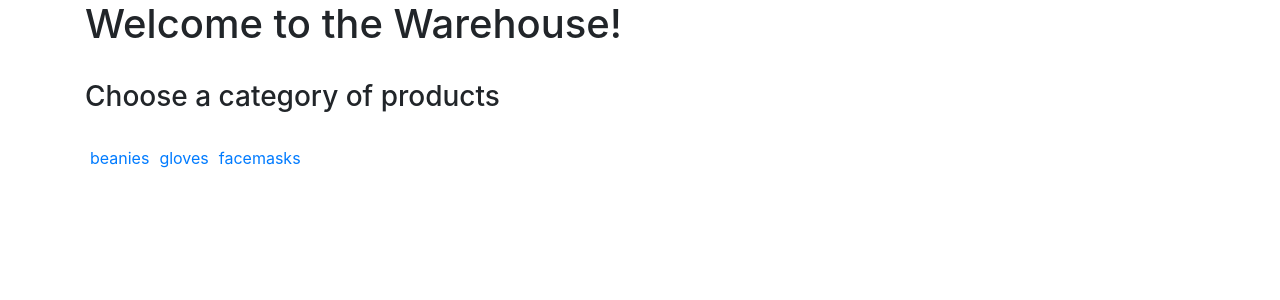
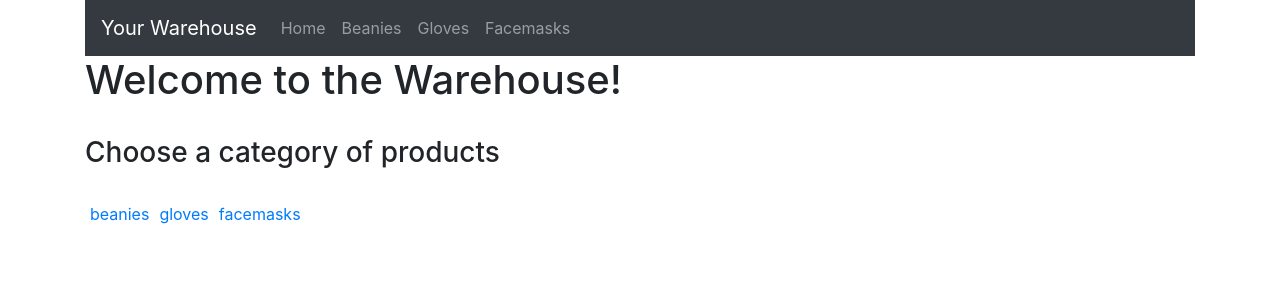
Before and after one commit to AnnaKuokkanen/Reaktor_assignment_frontend, a React (Create React App) app in the folder warehouse/: page / in a window 1280 px wide. Shown: the top 300 px of the page. Built offline with nearby package versions, Linux system fonts and the light colour scheme; no server answers.

Commit message:
Add Navbar and Cards for products

```diff
--- a/warehouse/src/App.js
+++ b/warehouse/src/App.js
@@ -8,6 +8,7 @@ import {
   BrowserRouter as Router,
   Switch, Route, Link
 } from "react-router-dom";
+import { Navbar, Nav } from 'react-bootstrap';
 
 
 const App = () => {
@@ -31,24 +32,24 @@ const App = () => {
 
   return (
     <div className="container">
+      <Navbar bg="dark" variant="dark">
+        <Navbar.Brand href="/">Your Warehouse</Navbar.Brand>
+        <Nav className="mr-auto">
+          <Nav.Link href="/">Home</Nav.Link>
+          <Nav.Link href="beanies">Beanies</Nav.Link>
+          <Nav.Link href="gloves">Gloves</Nav.Link>
+          <Nav.Link href="facemasks">Facemasks</Nav.Link>
+        </Nav>
+      </Navbar>
       <Router>
         <Switch>
           <Route path="/beanies">
-            <div>
-              <Link style={padding} to="/">home</Link>
-            </div>
             <Beanies beanies={beanies} />
           </Route>
           <Route path="/gloves">
-            <div>
-              <Link style={padding} to="/">home</Link>
-            </div>
             <Gloves gloves={gloves} />
           </Route>
           <Route path="/facemasks">
-            <div>
-              <Link style={padding} to="/">home</Link>
-            </div>
             <Facemasks facemasks={facemasks} />
           </Route>
           <Route path="/">
--- a/warehouse/src/components/Beanies.js
+++ b/warehouse/src/components/Beanies.js
@@ -1,4 +1,5 @@
 import React from 'react';
+import { Card } from 'react-bootstrap';
 
 const Beanies = ({ beanies }) => {
   return (
@@ -6,7 +7,11 @@ const Beanies = ({ beanies }) => {
       <h1>Beanies</h1>
       {beanies.map(beanie =>
         <div key={beanie.id}>
-          <p>{beanie.name}</p>
+          <Card style={{ width: '25rem' }}>
+            <Card.Body>
+              <Card.Title>{beanie.name}</Card.Title>
+            </Card.Body>
+          </Card>
         </div>
       )}
     </div>
--- a/warehouse/src/components/Facemasks.js
+++ b/warehouse/src/components/Facemasks.js
@@ -1,4 +1,5 @@
 import React from 'react';
+import { Card } from 'react-bootstrap';
 
 const Facemasks = ({ facemasks }) => {
   return (
@@ -6,7 +7,11 @@ const Facemasks = ({ facemasks }) => {
       <h1>Facemasks</h1>
       {facemasks.map(facemask =>
         <div key={facemask.id}>
-          <p>{facemask.name}</p>
+          <Card style={{ width: '25rem' }}>
+            <Card.Body>
+              <Card.Title>{facemask.name}</Card.Title>
+            </Card.Body>
+          </Card>
         </div>
       )}
     </div>
--- a/warehouse/src/components/Gloves.js
+++ b/warehouse/src/components/Gloves.js
@@ -1,4 +1,5 @@
 import React from 'react';
+import { Card } from 'react-bootstrap';
 
 const Gloves = ({ gloves }) => {
   return (
@@ -6,7 +7,11 @@ const Gloves = ({ gloves }) => {
       <h1>Gloves</h1>
       {gloves.map(glove =>
         <div key={glove.id}>
-          <p>{glove.name}</p>
+          <Card style={{ width: '25rem' }}>
+            <Card.Body>
+              <Card.Title>{glove.name}</Card.Title>
+            </Card.Body>
+          </Card>
         </div>
       )}
     </div>
```
